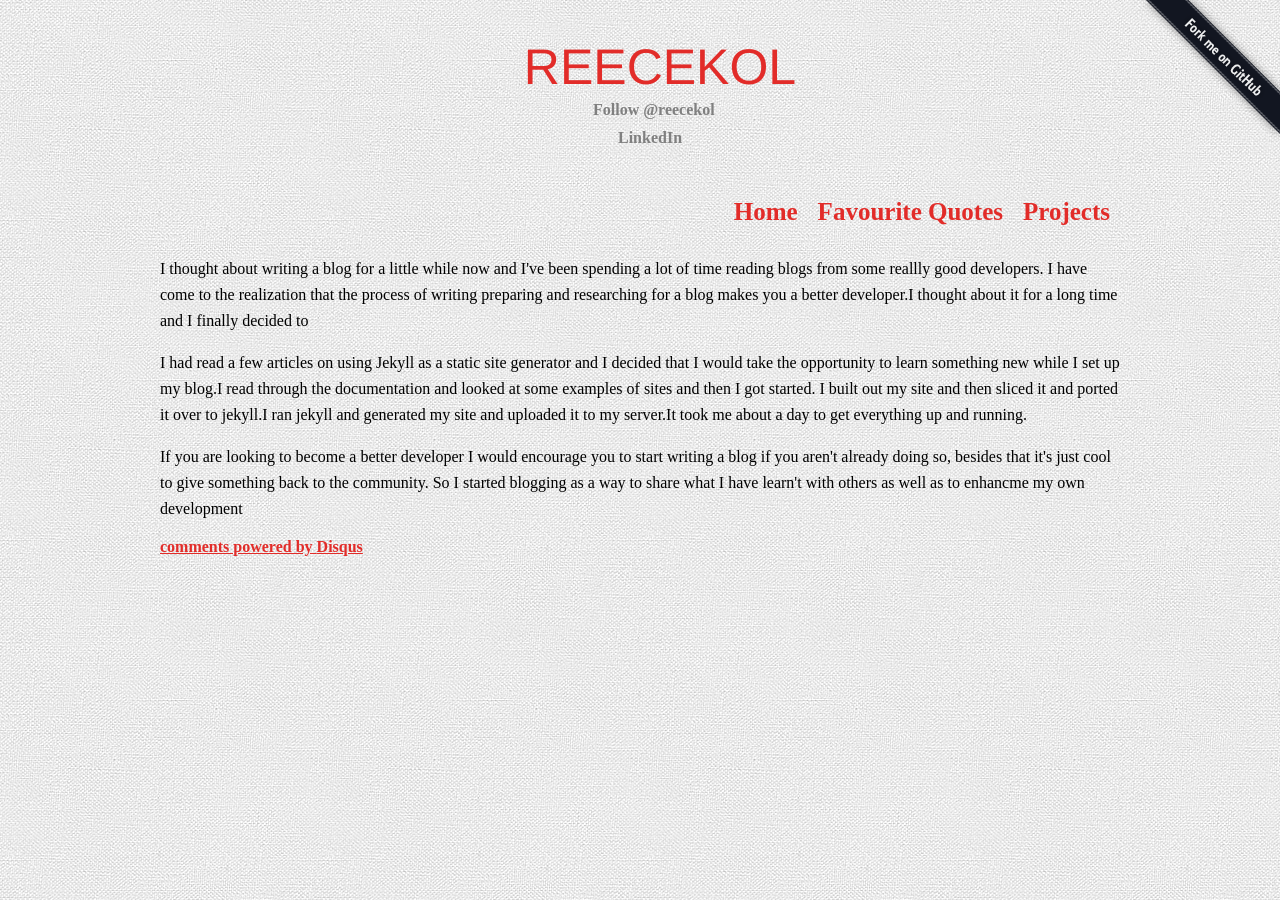
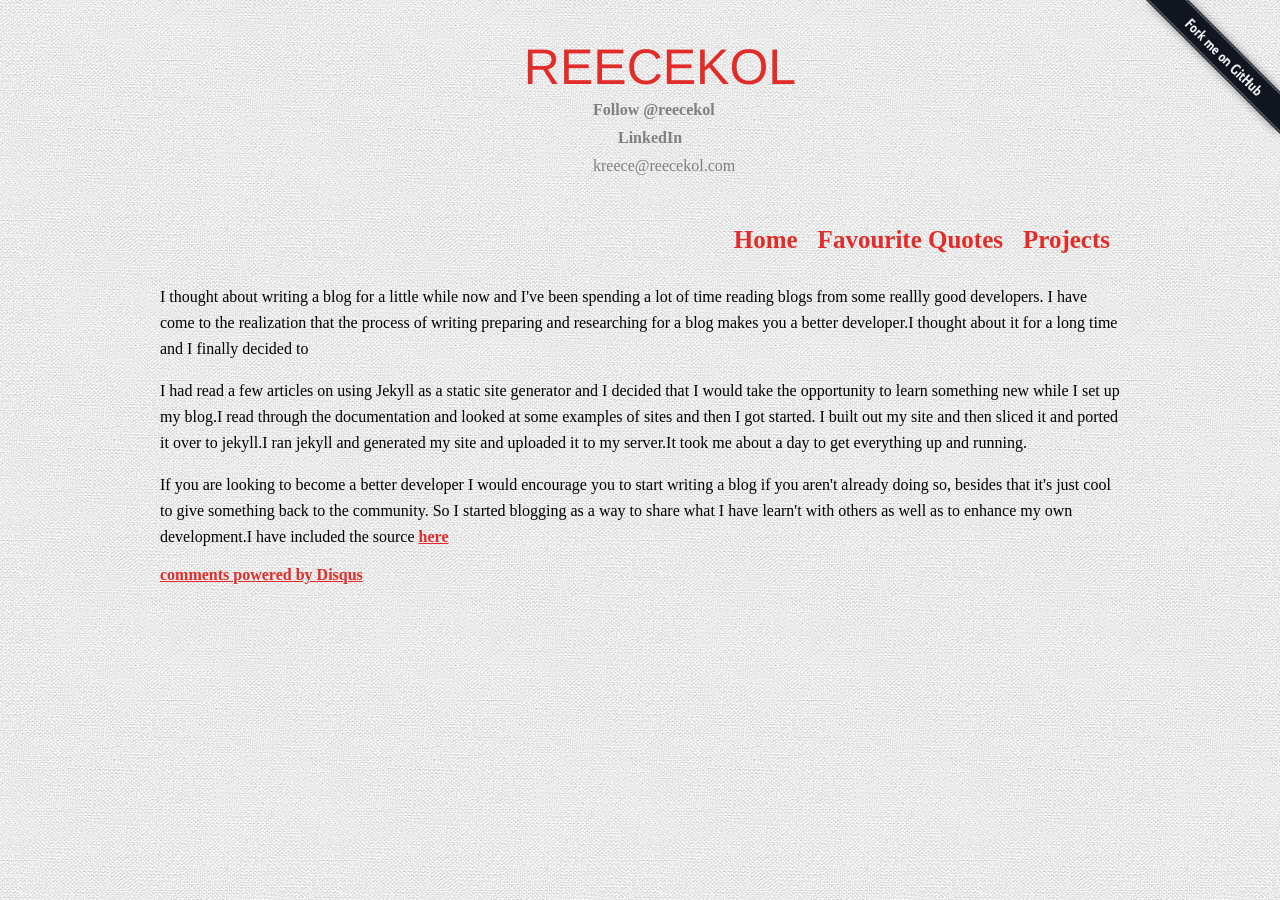
Before and after one commit to reecekol/reecekol.com, a Jekyll site: the page built from _posts/2013-01-08-Why-I-Started-Blogging.html, in a window 1280 px wide. Built offline with Jekyll 4.4.1, drawn with Linux system fonts in a browser that asks for light colours; comment, search, counter and statistics services are not loaded.

Commit message:
updated post added email and added some css

```diff
--- a/_layouts/default.html
+++ b/_layouts/default.html
@@ -12,6 +12,7 @@
          <div id="heading">REECEKOL</div>
          <div class="subhead"><p><a href="https://twitter.com/reecekol" class="twitter-follow-button" data-show-count="false">Follow @reecekol</a></p></div>
          <div class="subhead" id="linkedin"><a href="http://www.linkedin.com/pub/kole-reece/37/a29/9b1"><p>LinkedIn</p></a></div>
+		 <div class="subhead" id="email"><p>kreece@reecekol.com</p></div>
       </header>
    <nav>
      <ul>
--- a/_posts/2013-01-08-Why-I-Started-Blogging.html
+++ b/_posts/2013-01-08-Why-I-Started-Blogging.html
@@ -7,4 +7,4 @@ title: Why I Started Blogging
 
 <p>I had read a few articles on using Jekyll as a static site generator and I decided that I would take the opportunity to learn something new while I set up my blog.I read through the documentation and looked at some examples of sites and then I got started. I built out my site and then sliced it and ported it over to jekyll.I ran jekyll and generated my site and uploaded it to my server.It took me about  a day to get everything up and running.</p>
 
-<p>If you are looking to become a better developer I would encourage you to start writing a blog if you aren't already doing so, besides that it's just cool to give something  back to the community. So I started blogging as a way to share what I have learn't with others as well as to enhancme my own development</p>
+<p>If you are looking to become a better developer I would encourage you to start writing a blog if you aren't already doing so, besides that it's just cool to give something  back to the community. So I started blogging as a way to share what I have learn't with others as well as to enhance my own development.I have included the source <a href="https://github.com/reecekol/reecekol.com">here</a></p>
--- a/css/style.css
+++ b/css/style.css
@@ -100,4 +100,5 @@ text-decoration: none;
 .subhead p{
 padding: 1px;
 margin: 0px;
+color:grey;
 }
```
